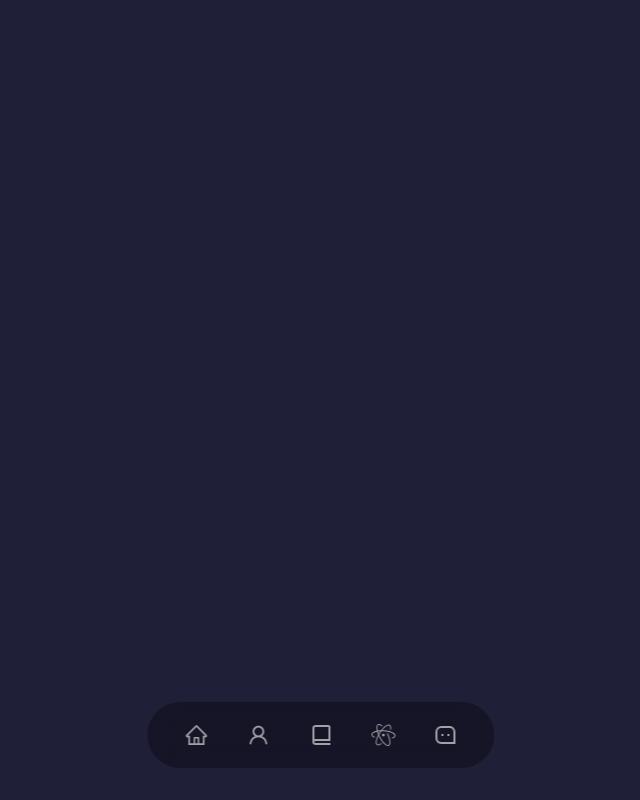
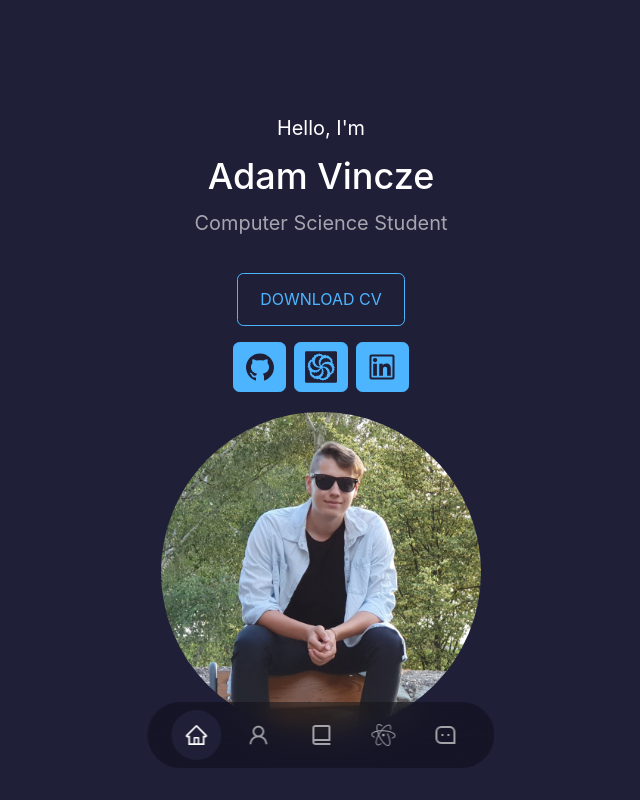
Before and after one commit to vinczeadam01/portfolio, a React (Create React App) app: page / in a window 1280 px wide. Shown: the whole page, without its empty margins (319-959 px from the left). Built offline with nearby package versions, Linux system fonts and the light colour scheme; the HTML template or start-up script is replaced by a standard one.

Commit message:
add Header

```diff
--- a/src/App.js
+++ b/src/App.js
@@ -1,11 +1,13 @@
 import './App.css';
 import Navbar from "./components/navbar/navbar"
+import Header from "./components/header/header"
 
 
 function App() {
   return (
     <div className="App">
       <Navbar />
+      <Header />
     </div>
   );
 }
--- /dev/null
+++ b/src/components/header/header.css
@@ -0,0 +1,35 @@
+header {
+    text-align: center;
+    padding-top: 7rem;
+    font-size: x-large;
+}
+
+.cv-button {
+    margin-top: 2rem;
+}
+
+.social-links {
+    margin-top: 1rem;
+    display: flex;
+    gap: 0.5rem;
+    justify-content: center;
+
+}
+
+.social-links a {
+    font-size: 2rem;
+    padding: 0.5rem 0.6rem;
+    display: flex;
+    align-items: center;
+}
+
+.my-photo-container {
+    display: flex;
+    justify-content: center;
+    margin-top: 20px;
+}
+
+img {
+    border-radius: 50%;
+    width: 20rem;
+}
--- /dev/null
+++ b/src/components/header/header.js
@@ -0,0 +1,28 @@
+import React from "react";
+import './header.css';
+import {AiFillGithub, AiOutlineLinkedin} from "react-icons/ai"
+import {SiCodewars} from "react-icons/si"
+import Photo from "../../assets/photo.jpg"
+
+
+const Header = () => {
+    return (
+        <header className="container" id="top">
+            <h5>Hello, I'm</h5>
+            <h2>Adam Vincze</h2>
+            <h5 className="text-light">Computer Science Student</h5>
+            <a className="btn cv-button" download>DOWNLOAD CV</a>
+            <div className="social-links">
+                <a href="https://github.com/vinczeadam01" target="_blank" className="btn btn-primary"><AiFillGithub /></a>
+                <a href="https://www.codewars.com/users/vinczeadam01" target="_blank" className="btn btn-primary"><SiCodewars /></a>
+                <a className="btn btn-primary"><AiOutlineLinkedin /></a>
+            </div>
+            <div className="my-photo-container">
+                <img src={Photo} alt="my photo"></img>
+            </div>
+
+        </header>
+    )
+}
+
+export default Header
```
Also changed, not shown: src/assets/photo.jpg (added).
